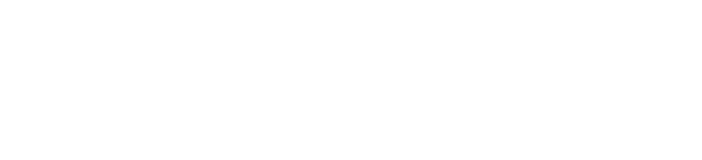
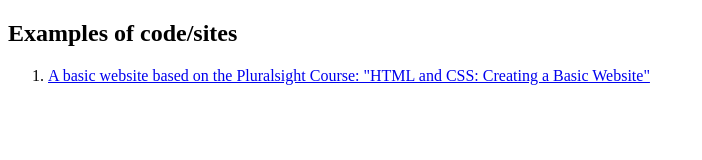
Before and after one commit to nbignall/nbignall.github.io, a plain HTML site: page index.html in a window 1280 px wide. Shown: the whole page, without its empty margins (0-702 px from the left). Drawn offline with Linux system fonts and the light colour scheme.

Commit message:
added list and first basic site

```diff
--- a/index.html
+++ b/index.html
@@ -9,7 +9,13 @@
     <title>Nathan Bignall - Leader. Project Manager. Developer.</title>
   </head>
   <body>
-    <div class="container-fluid">
+    <div>
+      <h2>Examples of code/sites</h2>
+      <ol>
+        <li>
+          <a href="basic.html">A basic website based on the Pluralsight Course: "HTML and CSS: Creating a Basic Website"</a>
+        </li>
+      </ol>
     </div>
   </body>
 </html>
```
Also changed, not shown: basic.html (added, +9 -0 lines).
